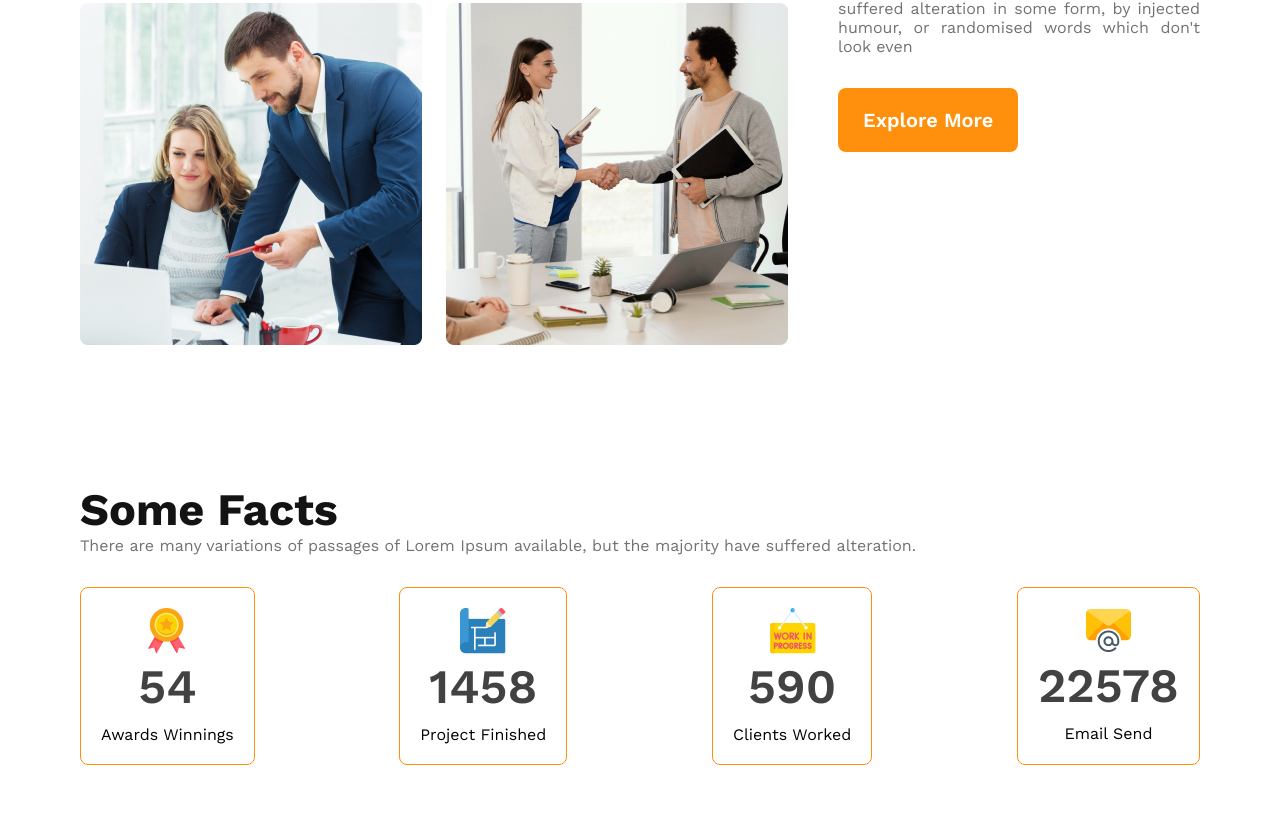
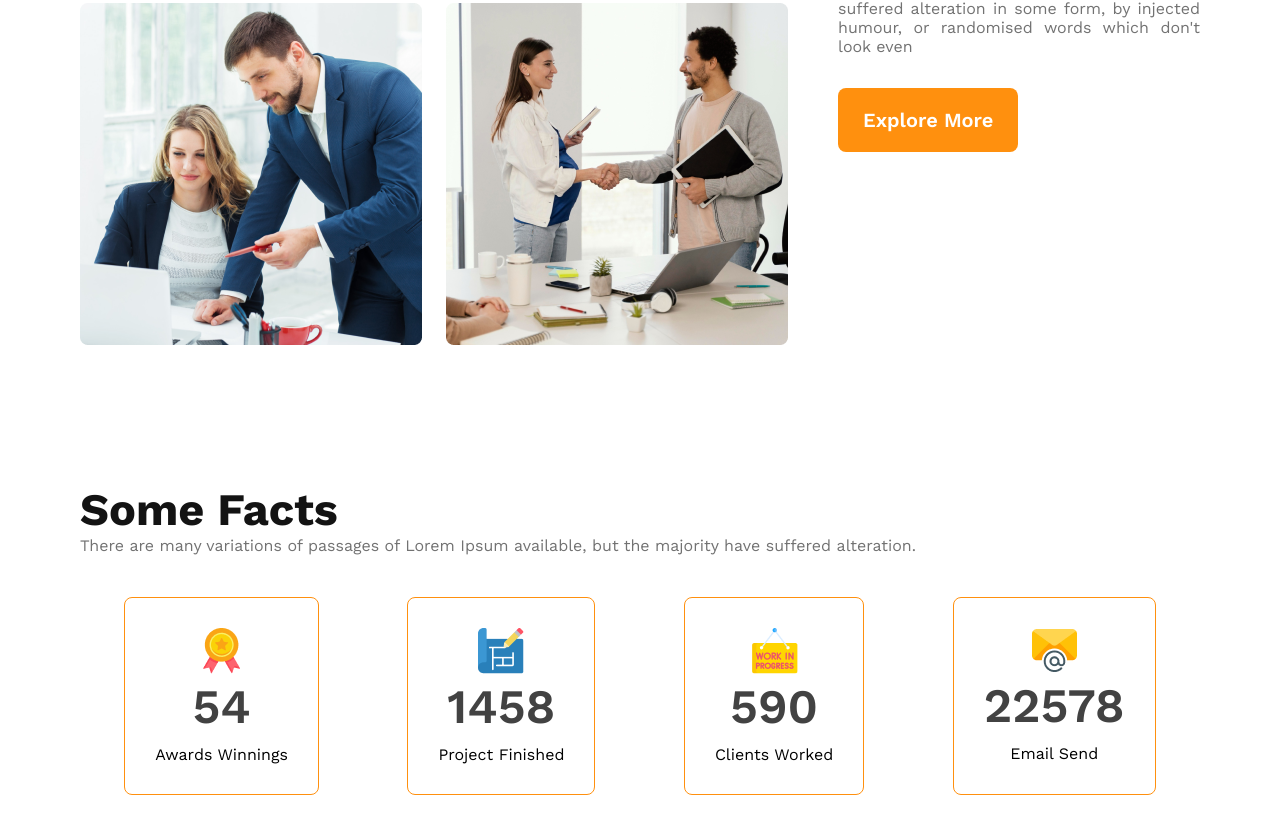
Before and after one commit to Mehebul02/g3-architect, a plain HTML site: page index.html in a window 1280 px wide. Shown: the part 1438-2271 px from the top of the page. Drawn offline with nearby package versions, Linux system fonts and the light colour scheme.

Commit message:
card section added

```diff
--- a/style/architects.css
+++ b/style/architects.css
@@ -177,7 +177,7 @@ main {
 .facts-card-container {
     display: flex;
     justify-content: center;
-    justify-content: space-between;
+    justify-content: space-around;
     text-align: center;
 
 }
@@ -185,7 +185,8 @@ main {
 .card {
     border-radius: 8px;
     border: 1px solid #FF900E;
-    padding: 20px;
+    margin-top: 10px;
+    padding:  30px;
 }
 
 .card-stats {
```
